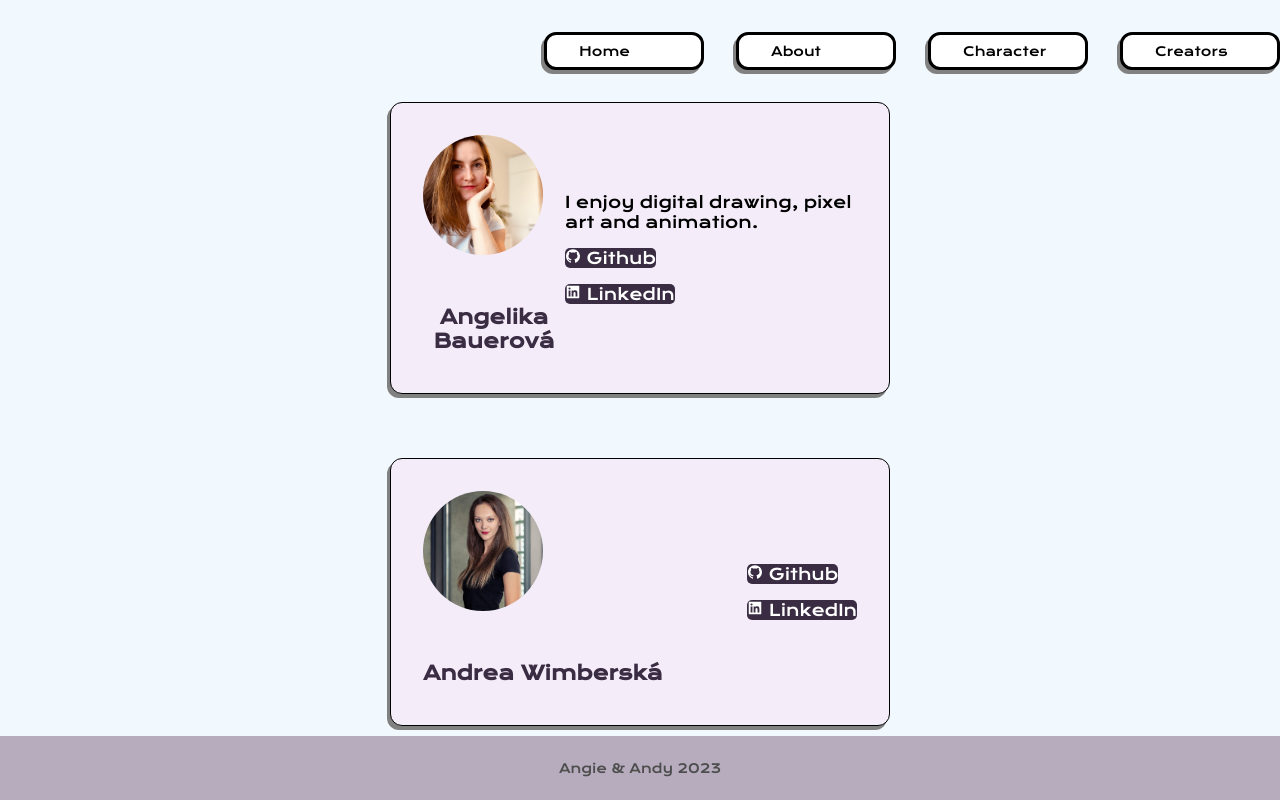
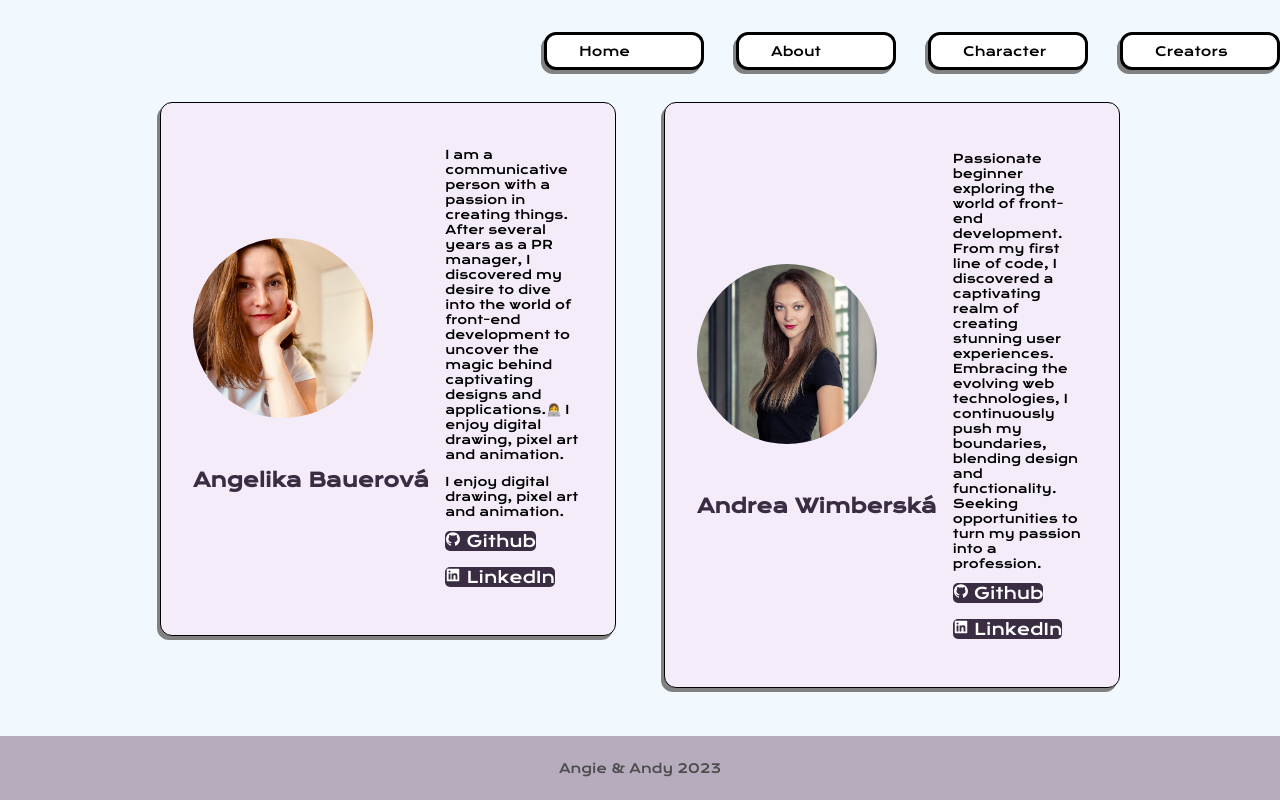
Before and after one commit to EndziTheNoob/o-projektu-taskmate, a React app: page /creators in a window 1280 px wide. Built offline with nearby package versions, Linux system fonts and the light colour scheme.

Commit message:
uprava vizitek

```diff
--- a/src/Creators/Creators.jsx
+++ b/src/Creators/Creators.jsx
@@ -13,8 +13,17 @@ const Creators = () => {
           <img src={angieImg} alt="Profile" className="business-card__image" />
           <h2 className="business-card__name">Angelika Bauerová</h2>
         </div>
-        <div>
-          <p className='text'>I enjoy digital drawing, pixel art and animation.</p>
+        <div className="business-card__content">
+          <p className="text">
+            I am a communicative person with a passion in creating things. After
+            several years as a PR manager, I discovered my desire to dive into
+            the world of front-end development to uncover the magic behind
+            captivating designs and applications.👩‍💻 I enjoy digital drawing,
+            pixel art and animation.{' '}
+          </p>{' '}
+          <p className="text">
+            I enjoy digital drawing, pixel art and animation.
+          </p>
           <a
             href="https://github.com/EndziTheNoob/o-projektu-taskmate"
             className="odkaz"
@@ -35,8 +44,16 @@ const Creators = () => {
           <img src={andyImg} alt="Profile" className="business-card__image" />
           <h2 className="business-card__name">Andrea Wimberská</h2>
         </div>
-        <div>
+        <div className="business-card__content">
           <p>
+            <p className="text">
+              Passionate beginner exploring the world of front-end development.
+              From my first line of code, I discovered a captivating realm of
+              creating stunning user experiences. Embracing the evolving web
+              technologies, I continuously push my boundaries, blending design
+              and functionality. Seeking opportunities to turn my passion into a
+              profession.
+            </p>
             <a href="https://github.com/AndyW30" className="odkaz">
               <AiFillGithub /> {}
               Github
--- a/src/Creators/style.css
+++ b/src/Creators/style.css
@@ -4,7 +4,7 @@
   display: flex;
   justify-content: center;
   gap: 3rem;
-  align-items: center;
+  align-items: flex-start;
   margin-bottom: 0;
   padding-bottom: 0;
   padding: 0 10rem;
@@ -15,7 +15,8 @@
   display: flex;
   flex-direction: row;
   align-items: center;
-  width: 500px;
+  width: 510px;
+  min-height: 17rem;
   padding: 2rem;
   background-color: #F4EDF9;
   border: black solid 0.1rem;
@@ -23,14 +24,16 @@
   border-radius: 12px;
   justify-content: space-between;
   margin-bottom: 1rem;
+  flex: 1;
 }
 
 .business-card__image {
-  width: 120px;
-  height: 120px;
+  width: 180px;
+  height: 180px;
   border-radius: 50%;
   object-fit: cover;
   margin-bottom: 1rem;
+  margin-right: 1rem;
 }
 
 .business-card__name {
@@ -38,12 +41,13 @@
   font-weight: bold;
   text-align: center;
   margin-bottom: 0.5rem;
+  margin-right: 1rem;
 }
 
-.text {
-  text-align: start;
+.business-card__content {
+  flex: 1;
+}
 
-}
 
 a {
   text-decoration: none;
@@ -62,3 +66,8 @@ h2 {
   margin-top: 30px;
   color: #392c43;
 }
+
+.text {
+  font-size: 12px;
+  text-align: left;
+}
```
